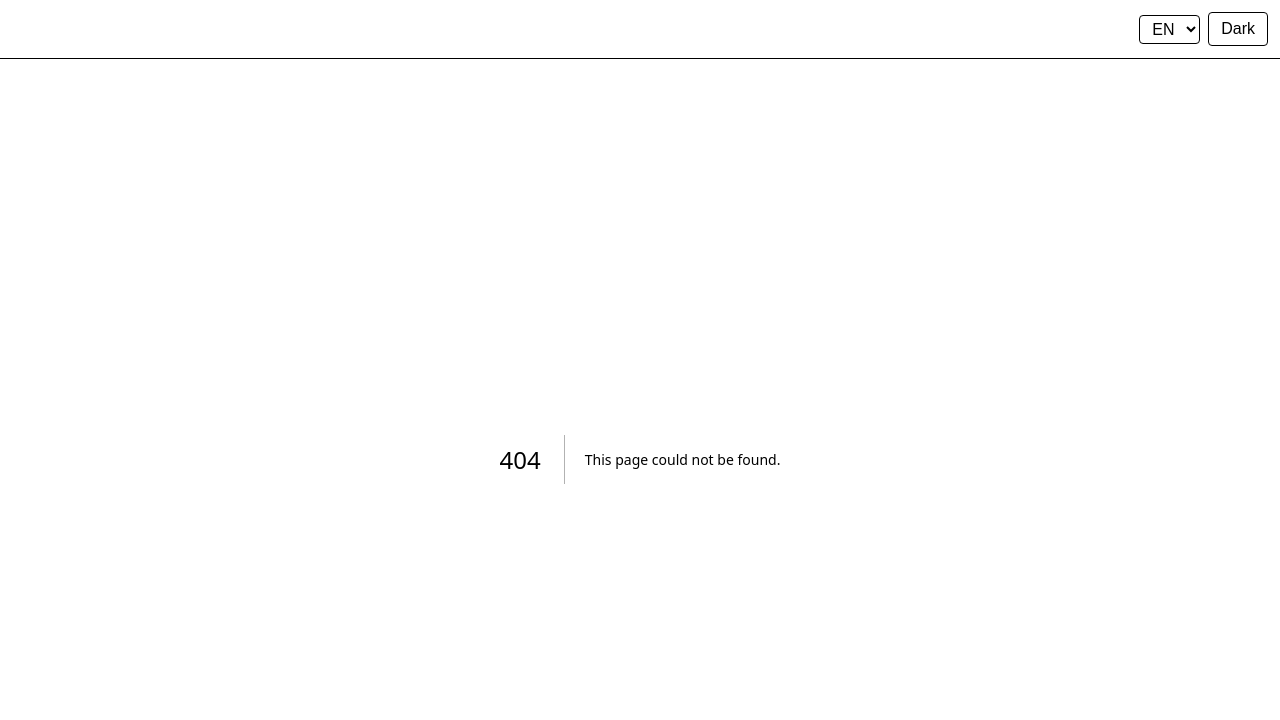
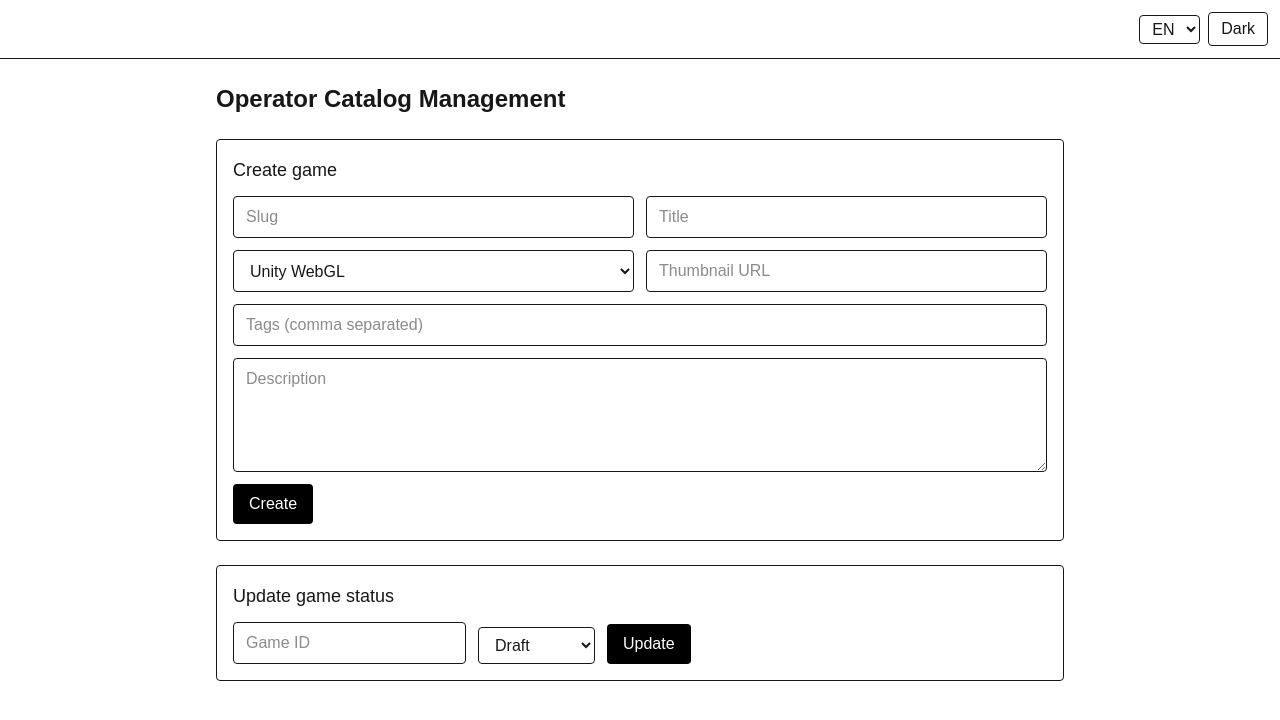
Before and after one commit to Minitsonga/Gaming-Hub, a Next.js app in the folder frontend/: page /operator/catalog in a window 1280 px wide. Before the commit this address had no page. Shown: the top 720 px of the page. Built offline with nearby package versions, Linux system fonts and the light colour scheme.

Commit message:
Added operator catalog management flow

```diff
--- /dev/null
+++ b/frontend/src/app/operator/catalog/page.tsx
@@ -0,0 +1,105 @@
+"use client";
+
+import { FormEvent, useState } from "react";
+import { FeedbackMessage } from "../../../components/feedback-message";
+import { createGame, updateGame } from "../../../lib/operator-catalog-client";
+import { OperatorFormState, validateOperatorCatalogForm } from "../../../lib/operator-catalog-validation";
+
+const INITIAL_STATE: OperatorFormState = {
+  slug: "",
+  title: "",
+  description: "",
+  technology: "unity-webgl",
+  thumbnailUrl: "",
+  tags: "",
+};
+
+export default function OperatorCatalogPage() {
+  const [createForm, setCreateForm] = useState<OperatorFormState>(INITIAL_STATE);
+  const [updateGameId, setUpdateGameId] = useState("");
+  const [updateStatus, setUpdateStatus] = useState("draft");
+  const [error, setError] = useState<string | null>(null);
+  const [success, setSuccess] = useState<string | null>(null);
+
+  async function onCreate(event: FormEvent<HTMLFormElement>) {
+    event.preventDefault();
+    setError(null);
+    setSuccess(null);
+
+    const errors = validateOperatorCatalogForm(createForm);
+    if (errors.length > 0) {
+      setError(errors[0]);
+      return;
+    }
+
+    try {
+      await createGame({
+        slug: createForm.slug.trim(),
+        title: createForm.title.trim(),
+        description: createForm.description.trim(),
+        technology: createForm.technology,
+        thumbnailUrl: createForm.thumbnailUrl.trim(),
+        tags: createForm.tags.split(",").map((tag) => tag.trim()).filter(Boolean),
+      });
+      setSuccess("Game created successfully.");
+      setCreateForm(INITIAL_STATE);
+    } catch (err) {
+      setError((err as Error).message);
+    }
+  }
+
+  async function onUpdateStatus(event: FormEvent<HTMLFormElement>) {
+    event.preventDefault();
+    setError(null);
+    setSuccess(null);
+    if (!updateGameId.trim()) {
+      setError("Game ID is required.");
+      return;
+    }
+    try {
+      await updateGame(updateGameId.trim(), { status: updateStatus });
+      setSuccess("Game status updated.");
+      setUpdateGameId("");
+    } catch (err) {
+      setError((err as Error).message);
+    }
+  }
+
+  return (
+    <main className="mx-auto flex min-h-screen w-full max-w-4xl flex-col gap-6 p-6">
+      <h1 className="text-2xl font-semibold">Operator Catalog Management</h1>
+
+      <section className="rounded border p-4">
+        <h2 className="mb-3 text-lg font-medium">Create game</h2>
+        <form onSubmit={onCreate} className="grid grid-cols-1 gap-3 md:grid-cols-2">
+          <input className="rounded border px-3 py-2" placeholder="Slug" value={createForm.slug} onChange={(event) => setCreateForm((prev) => ({ ...prev, slug: event.target.value }))} />
+          <input className="rounded border px-3 py-2" placeholder="Title" value={createForm.title} onChange={(event) => setCreateForm((prev) => ({ ...prev, title: event.target.value }))} />
+          <select className="rounded border px-3 py-2" value={createForm.technology} onChange={(event) => setCreateForm((prev) => ({ ...prev, technology: event.target.value as "unity-webgl" | "web-native" }))}>
+            <option value="unity-webgl">Unity WebGL</option>
+            <option value="web-native">Web Native</option>
+          </select>
+          <input className="rounded border px-3 py-2" placeholder="Thumbnail URL" value={createForm.thumbnailUrl} onChange={(event) => setCreateForm((prev) => ({ ...prev, thumbnailUrl: event.target.value }))} />
+          <input className="rounded border px-3 py-2 md:col-span-2" placeholder="Tags (comma separated)" value={createForm.tags} onChange={(event) => setCreateForm((prev) => ({ ...prev, tags: event.target.value }))} />
+          <textarea className="rounded border px-3 py-2 md:col-span-2" rows={4} placeholder="Description" value={createForm.description} onChange={(event) => setCreateForm((prev) => ({ ...prev, description: event.target.value }))} />
+          <button type="submit" className="w-fit rounded bg-black px-4 py-2 text-white dark:bg-zinc-200 dark:text-black">Create</button>
+        </form>
+      </section>
+
+      <section className="rounded border p-4">
+        <h2 className="mb-3 text-lg font-medium">Update game status</h2>
+        <form onSubmit={onUpdateStatus} className="flex flex-col gap-3 sm:flex-row sm:items-end">
+          <input className="rounded border px-3 py-2" placeholder="Game ID" value={updateGameId} onChange={(event) => setUpdateGameId(event.target.value)} />
+          <select className="rounded border px-3 py-2" value={updateStatus} onChange={(event) => setUpdateStatus(event.target.value)}>
+            <option value="draft">Draft</option>
+            <option value="published">Published</option>
+            <option value="archived">Archived</option>
+          </select>
+          <button type="submit" className="w-fit rounded bg-black px-4 py-2 text-white dark:bg-zinc-200 dark:text-black">Update</button>
+        </form>
+      </section>
+
+      {error ? <FeedbackMessage variant="error" message={error} /> : null}
+      {success ? <FeedbackMessage variant="success" message={success} /> : null}
+    </main>
+  );
+}
--- /dev/null
+++ b/frontend/src/lib/operator-catalog-client.ts
@@ -0,0 +1,53 @@
+type GameInput = {
+  slug: string;
+  title: string;
+  description: string;
+  technology: "unity-webgl" | "web-native";
+  thumbnailUrl: string;
+  tags: string[];
+};
+
+const CREATE_GAME_MUTATION = `
+  mutation CreateGame($input: CreateGameInput!) {
+    createGame(input: $input) {
+      id
+      title
+    }
+  }
+`;
+
+const UPDATE_GAME_MUTATION = `
+  mutation UpdateGame($id: ID!, $input: UpdateGameInput!) {
+    updateGame(id: $id, input: $input) {
+      id
+      title
+      status
+    }
+  }
+`;
+
+async function sendAuthorizedRequest(query: string, variables: Record<string, unknown>) {
+  const endpoint = process.env.NEXT_PUBLIC_GRAPHQL_URL ?? "http://localhost:4000/graphql";
+  const accessToken = localStorage.getItem("accessToken");
+  const response = await fetch(endpoint, {
+    method: "POST",
+    headers: {
+      "Content-Type": "application/json",
+      Authorization: accessToken ? `Bearer ${accessToken}` : "",
+    },
+    body: JSON.stringify({ query, variables }),
+  });
+
+  const payload = (await response.json()) as { errors?: Array<{ message: string }> };
+  if (!response.ok || payload.errors?.length) {
+    throw new Error(payload.errors?.[0]?.message ?? "Operation failed.");
+  }
+}
+
+export async function createGame(input: GameInput) {
+  await sendAuthorizedRequest(CREATE_GAME_MUTATION, { input });
+}
+
+export async function updateGame(id: string, input: Partial<GameInput> & { status?: string }) {
+  await sendAuthorizedRequest(UPDATE_GAME_MUTATION, { id, input });
+}
--- /dev/null
+++ b/frontend/src/lib/operator-catalog-validation.ts
@@ -0,0 +1,18 @@
+export type OperatorFormState = {
+  slug: string;
+  title: string;
+  description: string;
+  technology: "unity-webgl" | "web-native";
+  thumbnailUrl: string;
+  tags: string;
+};
+
+export function validateOperatorCatalogForm(form: OperatorFormState): string[] {
+  const errors: string[] = [];
+  if (!form.slug.trim()) errors.push("Slug is required.");
+  if (!/^[a-z0-9-]+$/.test(form.slug.trim())) errors.push("Slug must contain lowercase letters, numbers, or hyphens.");
+  if (form.title.trim().length < 2) errors.push("Title is required.");
+  if (form.description.trim().length < 10) errors.push("Description must contain at least 10 characters.");
+  if (!form.thumbnailUrl.trim()) errors.push("Thumbnail URL is required.");
+  return errors;
+}
```
Also changed, not shown: 1 other file (tests, documents, lock files or other folders).
